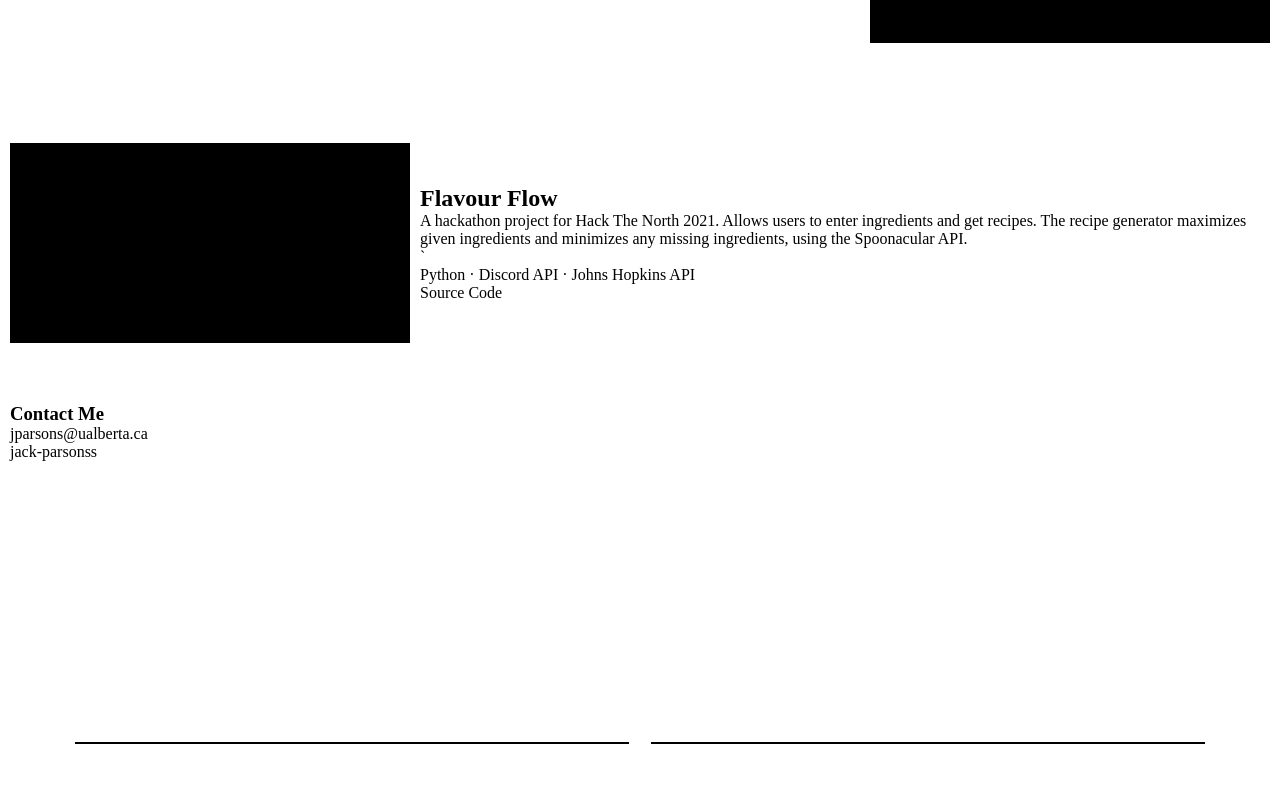
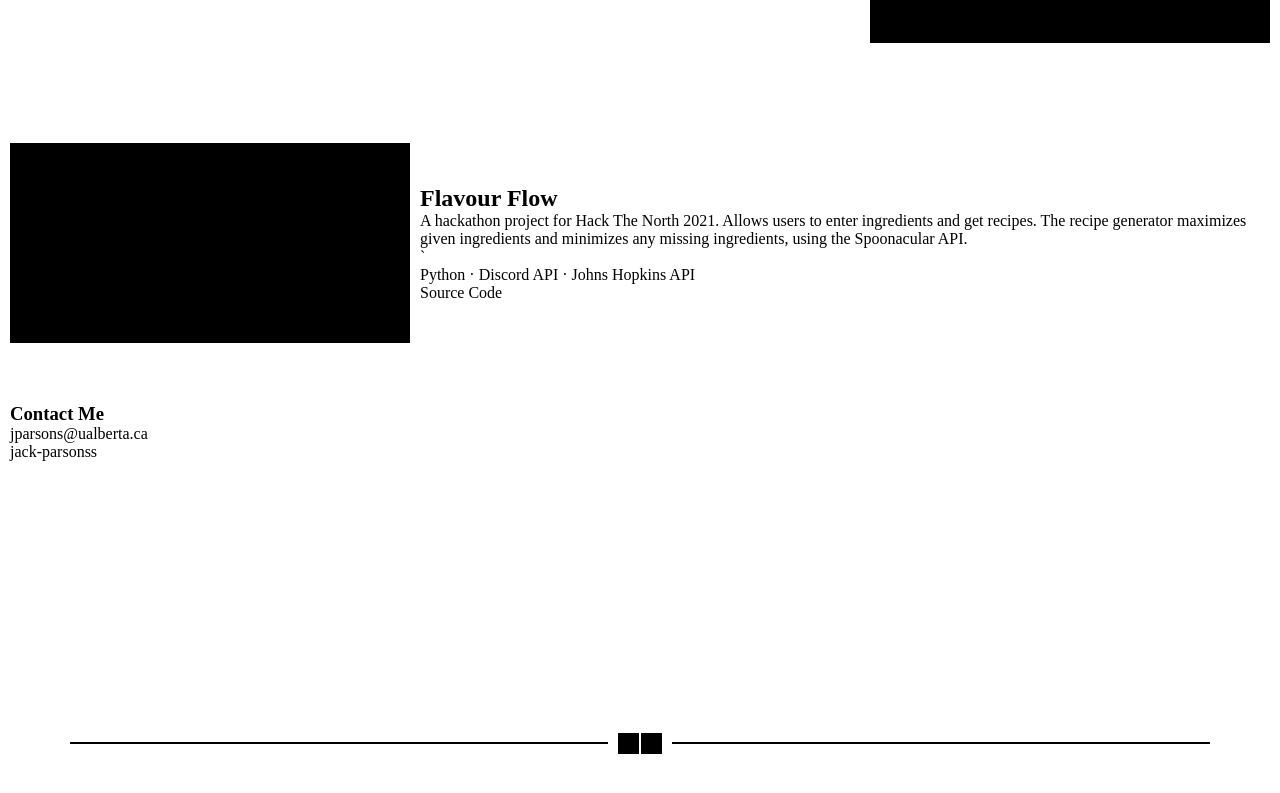
Before and after one commit to MrHryhorii/portfolio, a React (Vite) app: page / in a window 1280 px wide. Shown: the part 1177-1970 px from the top of the page. Built offline with nearby package versions, Linux system fonts and the light colour scheme.

Commit message:
footer css module

```diff
--- a/src/components/Footer.jsx
+++ b/src/components/Footer.jsx
@@ -1,18 +1,19 @@
 import React from 'react'
+import styles from '../css/Footer.module.css';
 
 const Footer = () => {
   return (
-    <div className='footer'>
-        <div className='footer-row'>
-            <div className='footer-left'>
-                <div className='footer-line'></div>
+    <div className={`${styles.footer}`}>
+        <div className={`${styles.footerRow}`}>
+            <div className={`${styles.footerLeft}`}>
+                <div className={`${styles.footerLine}`}></div>
             </div>
-            <div className='footer-center'>
-                <div className='hero-icon-1'></div>
-                <div className='hero-icon-1'></div>
+            <div className={`${styles.footerCenter}`}>
+                <div className={`${styles.heroIcon1}`}></div>
+                <div className={`${styles.heroIcon2}`}></div>
             </div>
-            <div className='footer-right'>
-                <div className='footer-line'></div>
+            <div className={`${styles.footerRight}`}>
+                <div className={`${styles.footerLine}`}></div>
             </div>
         </div>
     </div>
--- /dev/null
+++ b/src/css/Footer.module.css
@@ -0,0 +1,36 @@
+.footer{
+  min-height: 100px;
+  display: flex;
+  flex-direction: column;
+  justify-content: center;
+  gap: 10px;
+}
+
+.footerRow{
+  display: flex;
+  justify-content: center;
+  align-items: center;
+  gap: 10px;
+}
+
+.footerCenter{
+  display: flex;
+  gap: 2px;
+}
+
+.footerLine{
+  height: 2px;
+  min-width: 20svw;
+  width: 100%;
+  background-color: black;
+}
+
+.footerLeft, .footerRight{
+  flex-grow: 0.4;
+}
+
+.heroIcon1, .heroIcon2{
+  width: 21px;
+  height: 21px;
+  background-color: black;
+}
--- a/src/css/Hero.module.css
+++ b/src/css/Hero.module.css
@@ -11,10 +11,6 @@
   display: flex;
   flex-direction: column;
   align-items: center;
-}
-
-.heroTextP{
-  text-align: center;
 }
 
 .heroHl{
--- a/src/index.css
+++ b/src/index.css
@@ -139,33 +139,3 @@ section{
 }
 
 /*Footer*/
-.footer{
-  min-height: 100px;
-  display: flex;
-  flex-direction: column;
-  justify-content: center;
-  gap: 10px;
-}
-
-.footer-row{
-  display: flex;
-  justify-content: center;
-  align-items: center;
-  gap: 10px;
-}
-
-.footer-center{
-  display: flex;
-  gap: 2px;
-}
-
-.footer-line{
-  height: 2px;
-  min-width: 20svw;
-  width: 100%;
-  background-color: black;
-}
-
-.footer-left, .footer-right{
-  flex-grow: 0.4;
-}
```
